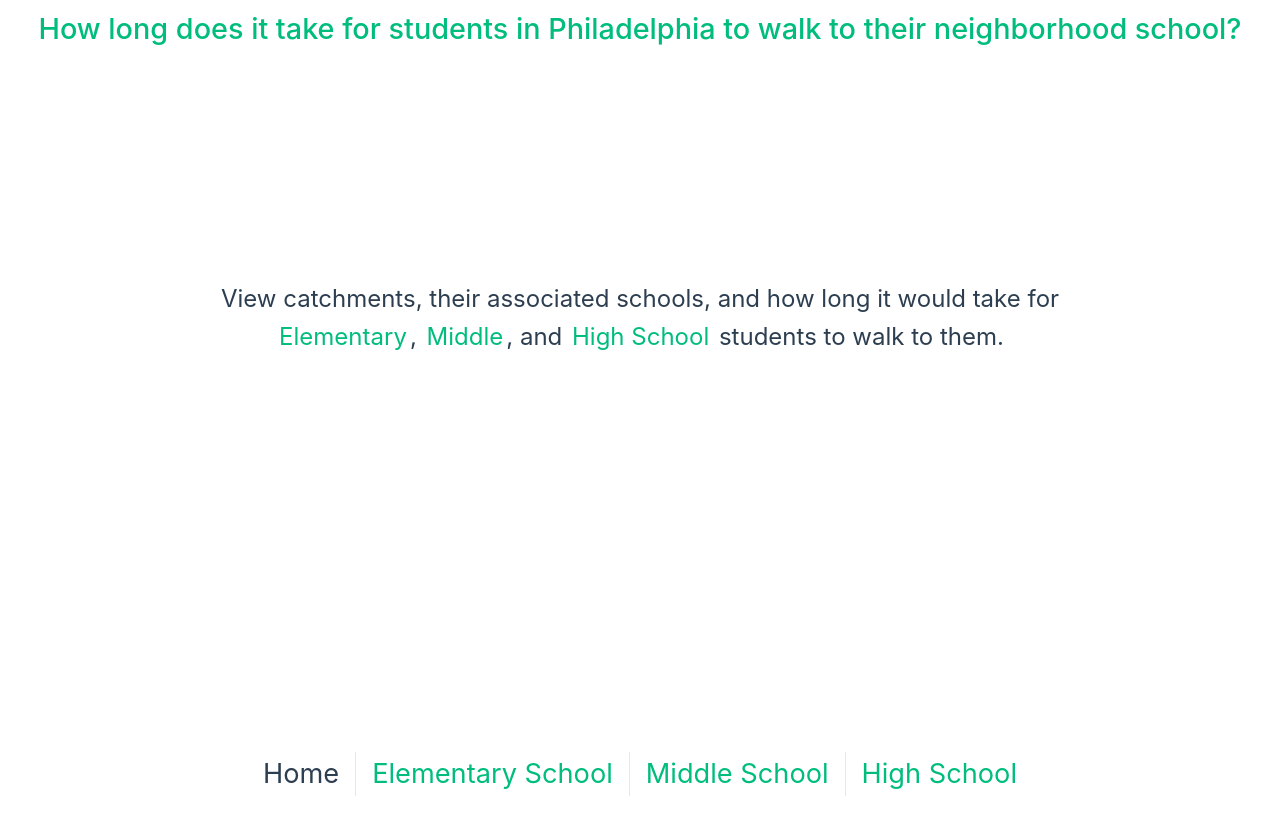
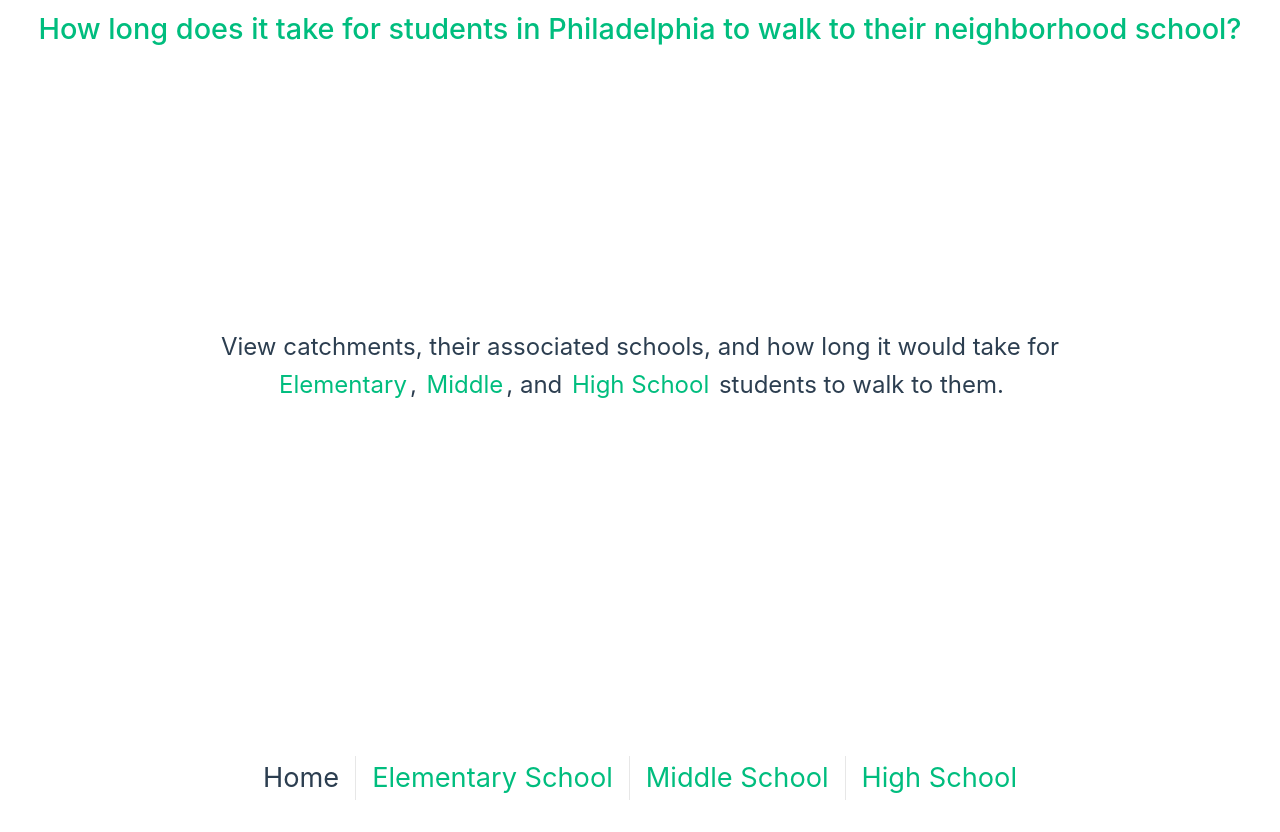
Before and after one commit to theronhalsey/PhillySchoolWalkTime, a Vue app: page / in a window 1280 px wide. Shown: the top 832 px of the page. After the commit the page ends 800 px from the top, so only its background shows below. Built offline with nearby package versions, Linux system fonts and the light colour scheme.

Commit message:
improved styling again

```diff
--- a/src/App.vue
+++ b/src/App.vue
@@ -28,12 +28,11 @@
 
 <style scoped>
 #body {
+  margin-top: 6vh;
   display: flex;
   flex-direction: column;
-  min-height: 100vmin;
-  min-width: 100vmin;
-  place-items: center;
-  justify-content: center;
+  height: 89vh;
+  min-width: 100vw;
 }
 
 #header {
@@ -46,7 +45,6 @@
 }
 
 #main {
-  margin: 5vh 10vh 10vh 10vh;
   place-items: center;
 }
 
@@ -61,7 +59,6 @@
   font-size: 3vh;
   width: 100%;
   text-align: center;
-  margin-bottom: 0.5vh;
 }
 
 nav a.router-link-exact-active {
--- a/src/assets/main.css
+++ b/src/assets/main.css
@@ -1,10 +1,14 @@
 @import './base.css';
 
 #app {
-  margin: 0 auto;
   font-weight: normal;
   place-items: center;
   justify-content: center;
+}
+
+body {
+  display: flex;
+  flex-direction: column;
 }
 
 a,
--- a/src/components/ArcgisMap.vue
+++ b/src/components/ArcgisMap.vue
@@ -5,11 +5,13 @@
 <script lang="ts">
 import MapView from '@arcgis/core/views/MapView.js'
 import WebMap from '@arcgis/core/WebMap.js'
+import Legend from '@arcgis/core/widgets/Legend.js'
 
 export default {
   name: 'WebMap',
   props: {
     portalItemId: { type: String, required: true },
+    layerName: { type: String, required: true },
   },
   methods: {
     async getWebMap() {
@@ -24,6 +26,20 @@
       })
       try {
         await mapview.when()
+        const featureLayer: __esri.Layer = webmap.layers.getItemAt(0)!
+
+        const legend = new Legend({
+          view: mapview,
+          layerInfos: [
+            {
+              layer: featureLayer,
+              title: this.layerName,
+            },
+          ],
+        })
+
+        // Add widget to the bottom right corner of the view
+        mapview.ui.add(legend, 'bottom-right')
       } catch (error) {
         console.warn('Failed to get map for ArcGIS:', error)
       }
--- a/src/components/HomePage.vue
+++ b/src/components/HomePage.vue
@@ -31,11 +31,16 @@
 h3 {
   font-size: 1.5rem;
   text-align: center;
-  margin-top: 30vh;
-  margin-bottom: 70vh;
+  margin-top: 35vh;
   margin-left: auto;
   margin-right: auto;
   width: 75%;
+}
+
+@media (max-width: 1100px) {
+  h3 {
+    font-size: 1.2rem;
+  }
 }
 
 @media (max-width: 800px) {
--- a/src/router/index.ts
+++ b/src/router/index.ts
@@ -14,14 +14,16 @@
       path: '/ElemSchool',
       component: ArcgisMap,
       props: {
-        portalItemId: 'bab38676b43e46fdabc07cc09ea4b902'
+        portalItemId: 'bab38676b43e46fdabc07cc09ea4b902',
+        layerName: 'WalkTimes_Elementary'
       }
     },
     {
       path: '/MiddleSchool',
       component: ArcgisMap,
       props: {
-        portalItemId: '8678b6de36ed4cf99af2211d389b27a2'
+        portalItemId: '8678b6de36ed4cf99af2211d389b27a2',
+        layerName: 'WalkTimes_Middle'
 
       }
     },
@@ -29,7 +31,8 @@
       path: '/HighSchool',
       component: ArcgisMap,
       props: {
-        portalItemId: '0f68138b20534b8ab803aed01b81c76d'
+        portalItemId: '0f68138b20534b8ab803aed01b81c76d',
+        layerName: 'WalkTimes_High'
 
       }
     },
```
